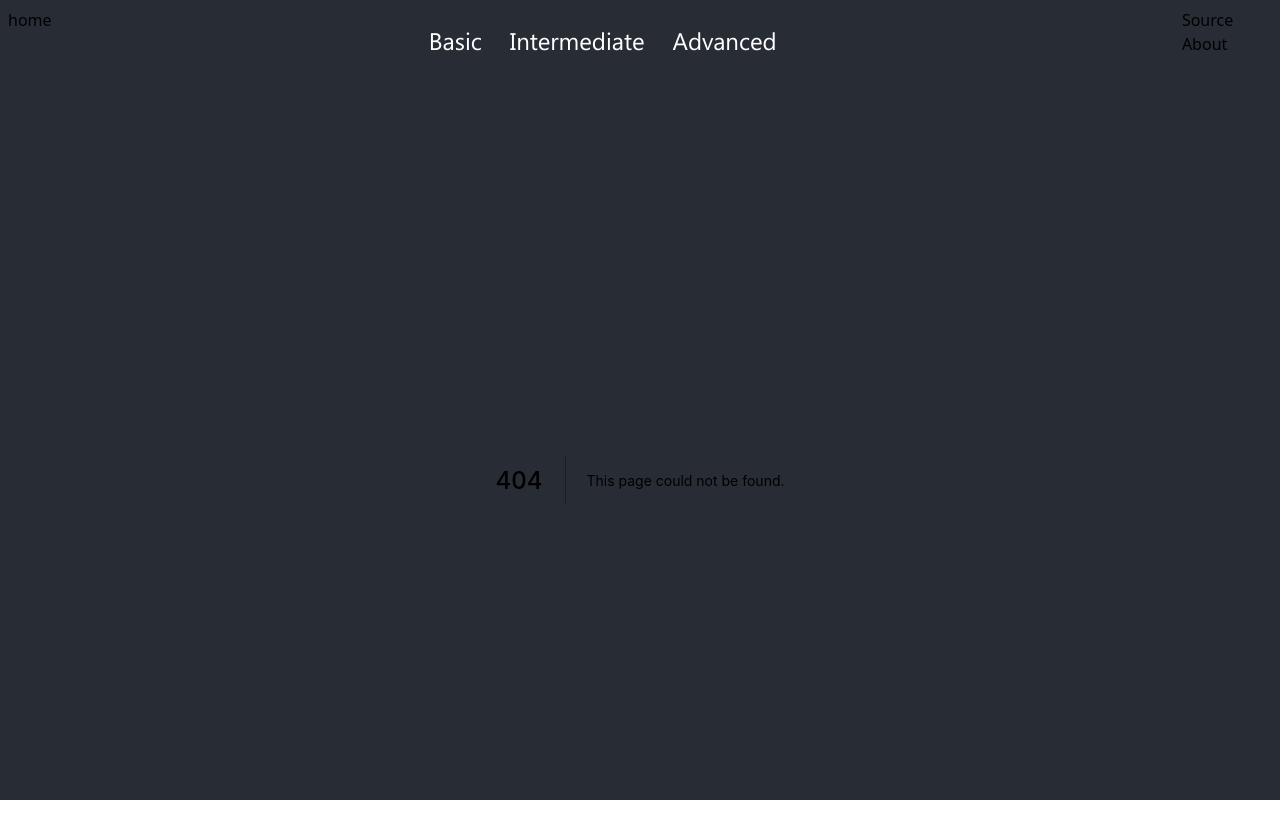
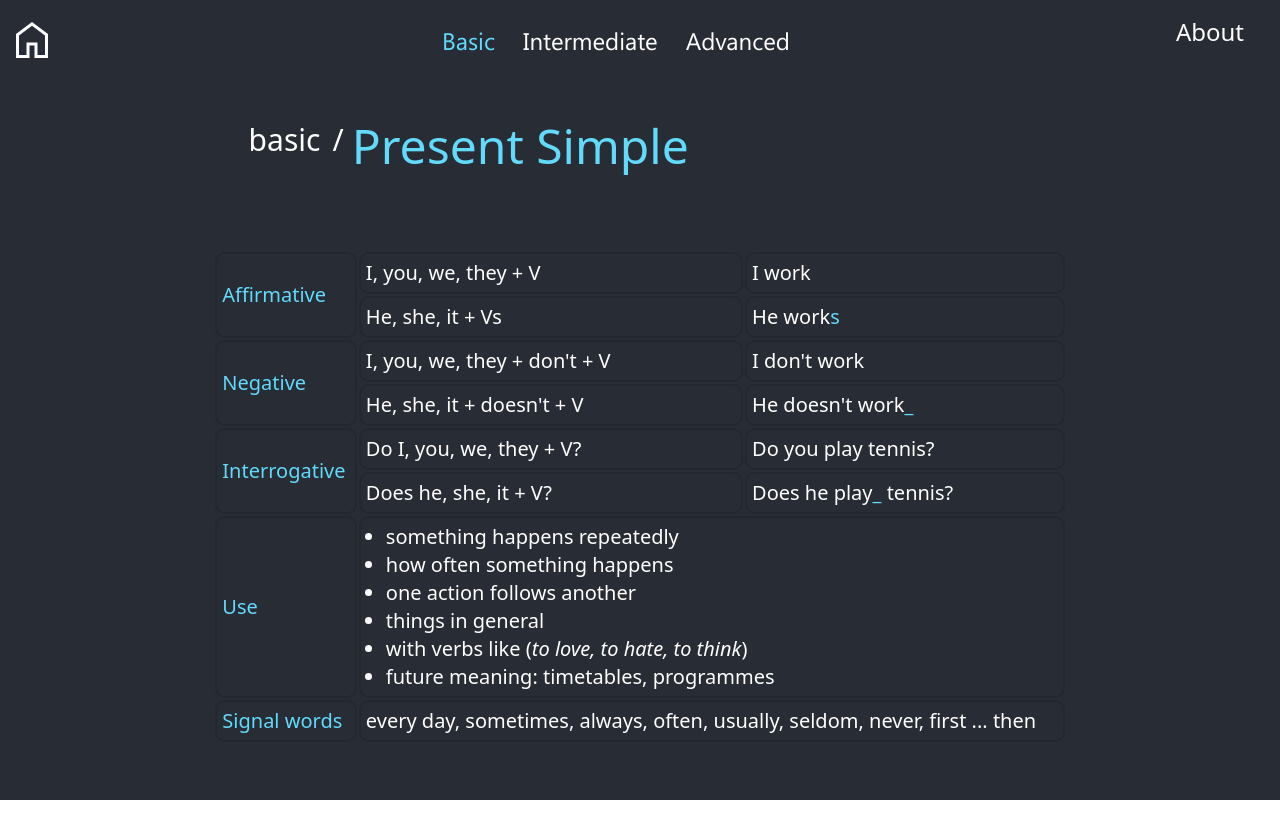
Before and after one commit to PopovDS617/eng-gram, a Next.js app: page /basic/tenses/present-simple in a window 1280 px wide. Before the commit this address had no page. Shown: the top 838 px of the page. After the commit the page ends 800 px from the top, so only its background shows below. Built offline with nearby package versions, Linux system fonts and the light colour scheme.

Commit message:
pages and navbar finished

```diff
--- a/src/components/Navbar.tsx
+++ b/src/components/Navbar.tsx
@@ -1,6 +1,7 @@
 import React from 'react';
 import Link from 'next/link';
 import { useRouter } from 'next/router';
+import HomeIcon from './icons/HomeIcon';
 
 type Props = {};
 
@@ -10,12 +11,16 @@ const Navbar = (props: Props) => {
 
   return (
     <div className="flex w-full justify-center p-2">
-      home
+      <Link href="/">
+        <div className="text-white mt-2 mr-7 pb-2 transition-all duration-300 cursor-pointer text-2xl hover:text-customBlue">
+          <HomeIcon color="currentColor" />
+        </div>
+      </Link>
       <ul className="    border-transparent p-2 font-segoeNorm text-2xl flex justify-center w-full">
         <Link href="/basic">
           <li
             className={`border-transparent mt-2 mr-7 pb-2 transition-all duration-300 cursor-pointer ${
-              currentPath === '/basic'
+              currentPath.includes('basic')
                 ? 'text-customBlue border-customBlue border-b-2'
                 : 'hover:border-b-2 hover:border-white text-white'
             }`}
@@ -26,7 +31,7 @@ const Navbar = (props: Props) => {
         <Link href="/intermediate">
           <li
             className={`border-transparent mt-2 mr-7 pb-2 transition-all duration-300 cursor-pointer ${
-              currentPath === '/intermediate'
+              currentPath.includes('intermediate')
                 ? 'text-customBlue border-customBlue border-b-2'
                 : 'hover:border-b-2 hover:border-white text-white'
             }`}
@@ -37,7 +42,7 @@ const Navbar = (props: Props) => {
         <Link href="/advanced">
           <li
             className={`border-transparent mt-2 mr-7 pb-2 transition-all duration-300 cursor-pointer ${
-              currentPath === '/advanced'
+              currentPath.includes('advanced')
                 ? 'text-customBlue border-customBlue border-b-2'
                 : 'hover:border-b-2 hover:border-white text-white'
             }`}
@@ -46,7 +51,11 @@ const Navbar = (props: Props) => {
           </li>
         </Link>
       </ul>
-      Source About
+      <Link href="/about">
+        <div className="text-white mt-2 mr-7 pb-2 transition-all duration-300 cursor-pointer text-2xl hover:text-customBlue">
+          About
+        </div>
+      </Link>
     </div>
   );
 };
--- a/src/components/article/ArticleContainer.tsx
+++ b/src/components/article/ArticleContainer.tsx
@@ -6,7 +6,9 @@ type Props = {
 
 const ArticleContainer = (props: Props) => {
   return (
-    <div className="w-4/6 flex text-white m-auto mt-10">{props.children}</div>
+    <div className="w-full flex flex-col text-white m-auto mt-10">
+      {props.children}
+    </div>
   );
 };
 
--- a/src/components/article/ArticleNaviation.tsx
+++ /dev/null
@@ -1,21 +0,0 @@
-import React from 'react';
-import Link from 'next/link';
-
-type Props = {
-  href: string;
-  title: string;
-};
-
-const ArticleNaviation = (props: Props) => {
-  return (
-    <div className="flex">
-      <Link href={`/${props.href}`}>
-        <div className="text-customBlue mr-2 text-3xl">{`${props.href}`}</div>
-      </Link>
-      <span className="mr-2 text-4xl">/</span>
-      <div className="text-4xl">{props.title}</div>
-    </div>
-  );
-};
-
-export default ArticleNaviation;
--- /dev/null
+++ b/src/components/article/ArticleNavigation.tsx
@@ -0,0 +1,35 @@
+import React from 'react';
+import Link from 'next/link';
+import { useState } from 'react';
+import ArrowBack from '../icons/ArrowBack';
+
+type Props = {
+  href: string;
+  title: string;
+};
+
+const ArticleNavigation = (props: Props) => {
+  const [isArrowIcon, setIsArrowIcon] = useState(false);
+
+  const hoverHandler = () => {
+    setIsArrowIcon(!isArrowIcon);
+  };
+
+  return (
+    <div className="flex justify-center w-4/6 ml-10 ">
+      <Link href={`/${props.href}`}>
+        <div
+          className="text-white mr-2 text-3xl cursor-pointer hover:text-customBlue w-20 flex justify-center"
+          onMouseEnter={hoverHandler}
+          onMouseLeave={hoverHandler}
+        >
+          {isArrowIcon ? <ArrowBack color="currentColor" /> : props.href}
+        </div>
+      </Link>
+      <span className="mr-2 text-3xl">/</span>
+      <div className="text-5xl text-customBlue">{props.title}</div>
+    </div>
+  );
+};
+
+export default ArticleNavigation;
--- /dev/null
+++ b/src/components/article/TableContainer.tsx
@@ -0,0 +1,15 @@
+import React from 'react';
+
+type Props = {
+  children: React.ReactNode;
+};
+
+const TableContainer = (props: Props) => {
+  return (
+    <div className="w-full flex justify-center items-center text-white m-auto mt-10">
+      {props.children}
+    </div>
+  );
+};
+
+export default TableContainer;
--- /dev/null
+++ b/src/components/icons/ArrowBack.tsx
@@ -0,0 +1,27 @@
+import React from 'react';
+import { motion } from 'framer-motion';
+
+type Props = {
+  color: string;
+};
+
+const ArrowBack = (props: Props) => {
+  return (
+    <motion.div
+      initial={{ opacity: 0.3 }}
+      animate={{ opacity: 1 }}
+      transition={{ duration: 0.4, delay: 0 }}
+    >
+      <svg
+        xmlns="http://www.w3.org/2000/svg"
+        height="48"
+        width="48"
+        fill={props.color}
+      >
+        <path d="M43.45 36.55 25.3 24l18.15-12.55Zm-20.75 0L4.55 24 22.7 11.45ZM19.3 24Zm20.75 0ZM19.3 30.05v-12.1L10.55 24Zm20.75 0v-12.1L31.3 24Z" />
+      </svg>
+    </motion.div>
+  );
+};
+
+export default ArrowBack;
--- /dev/null
+++ b/src/components/icons/HomeIcon.tsx
@@ -0,0 +1,20 @@
+import React from 'react';
+
+type Props = {
+  color: string;
+};
+
+const HomeIcon = (props: Props) => {
+  return (
+    <svg
+      xmlns="http://www.w3.org/2000/svg"
+      height="48"
+      width="48"
+      fill={props.color}
+    >
+      <path d="M11 39h7.5V26.5h11V39H37V19.5L24 9.75 11 19.5Zm-3 3V18L24 6l16 12v24H26.5V29.5h-5V42Zm16-17.65Z" />
+    </svg>
+  );
+};
+
+export default HomeIcon;
--- a/src/pages/_app.tsx
+++ b/src/pages/_app.tsx
@@ -2,6 +2,7 @@ import Head from 'next/head';
 import { AppProps } from 'next/app';
 import '../styles/index.css';
 import MainLayout from '../components/layouts/MainLayout';
+import { AnimatePresence } from 'framer-motion';
 
 function MyApp({ Component, pageProps }: AppProps) {
   return (
@@ -10,7 +11,9 @@ function MyApp({ Component, pageProps }: AppProps) {
         <meta name="viewport" content="initial-scale=1.0, width=device-width" />
       </Head>
       <MainLayout>
-        <Component {...pageProps} />
+        <AnimatePresence mode="wait" initial={true}>
+          <Component {...pageProps} />
+        </AnimatePresence>
       </MainLayout>
     </>
   );
--- a/src/pages/basic.tsx
+++ b/src/pages/basic.tsx
@@ -14,12 +14,12 @@ const BasicPage = (props: Props) => {
           <div className="text-4xl">Tenses</div>
           <div className="flex flex-col sm:flex-row   sm:w-full justify-center mt-5 mr-10 w-4/6 ">
             <div className="border-2 border-customBlue rounded-lg p-4 mr-5 mt-5 sm:mt-0">
-              <Link href="/basic/past-simple">
+              <Link href="/basic/tenses/past-simple">
                 <div className=" text-2xl cursor-pointer hover:text-customBlue transition-all duration-100">
                   Past simple
                 </div>
               </Link>
-              <Link href="/basic/past-simple">
+              <Link href="/basic/tenses/present-simple">
                 <div className=" text-2xl cursor-pointer hover:text-customBlue transition-all duration-100">
                   Present simple
                 </div>
--- /dev/null
+++ b/src/pages/basic/tenses/present-simple.tsx
@@ -0,0 +1,84 @@
+import React from 'react';
+import ArticleContainer from '../../../components/article/ArticleContainer';
+import ArticleNavigation from '../../../components/article/ArticleNavigation';
+import TableContainer from '../../../components/article/TableContainer';
+import PageLayout from '../../../components/layouts/PageLayout';
+
+type Props = {};
+
+const PresentSimplePage = (props: Props) => {
+  return (
+    <PageLayout>
+      <ArticleContainer>
+        <ArticleNavigation href="basic" title="Present Simple" />
+
+        <table className="text-xl mt-20 w-6/6 md:w-4/6 m-auto custom-table  ">
+          <tr>
+            <td rowSpan={2} className="text-customBlue  ">
+              Affirmative
+            </td>
+            <td>I, you, we, they + V</td>
+            <td>I work</td>
+          </tr>
+          <tr>
+            <td>He, she, it + Vs</td>
+            <td>
+              He work<span className="text-customBlue">s</span>
+            </td>
+          </tr>
+          <tr>
+            <td rowSpan={2} className="text-customBlue">
+              Negative
+            </td>
+            <td>I, you, we, they + don't + V</td>
+            <td>I don't work</td>
+          </tr>
+          <tr>
+            <td>He, she, it + doesn't + V</td>
+            <td>
+              He doesn't work<span className="text-customBlue">_</span>
+            </td>
+          </tr>
+          <tr>
+            <td rowSpan={2} className="text-customBlue">
+              Interrogative
+            </td>
+            <td>Do I, you, we, they + V?</td>
+            <td>Do you play tennis?</td>
+          </tr>
+          <tr>
+            <td>Does he, she, it + V?</td>
+            <td>
+              Does he play<span className="text-customBlue">_</span> tennis?
+            </td>
+          </tr>
+
+          <tr>
+            <td className="text-customBlue">Use</td>
+            <td colSpan={2}>
+              <ul className="ml-5 list-disc">
+                <li>something happens repeatedly</li>
+                <li>how often something happens</li>
+                <li>one action follows another</li>
+                <li>things in general</li>
+                <li>
+                  with verbs like (<i>to love, to hate, to think</i>)
+                </li>
+                <li>future meaning: timetables, programmes</li>
+              </ul>
+            </td>
+          </tr>
+          <tr>
+            <td className="text-customBlue">Signal words</td>
+            <td colSpan={2}>
+              every day, sometimes, always, often, usually, seldom, never, first
+              ... then
+            </td>
+          </tr>
+        </table>
+      </ArticleContainer>
+    </PageLayout>
+  );
+};
+
+export default PresentSimplePage;
--- a/src/styles/index.css
+++ b/src/styles/index.css
@@ -11,3 +11,15 @@
   font-family: 'segoeNorm';
   src: url('../../public//fonts//Segoe\ UI.ttf');
 }
+
+.custom-table {
+  border-collapse: separate;
+}
+
+.custom-table td {
+  padding: 5px;
+
+  border: 2px solid rgba(0, 0, 0, 0.126);
+  border-radius: 10px;
+  border-collapse: separate;
+}
```
